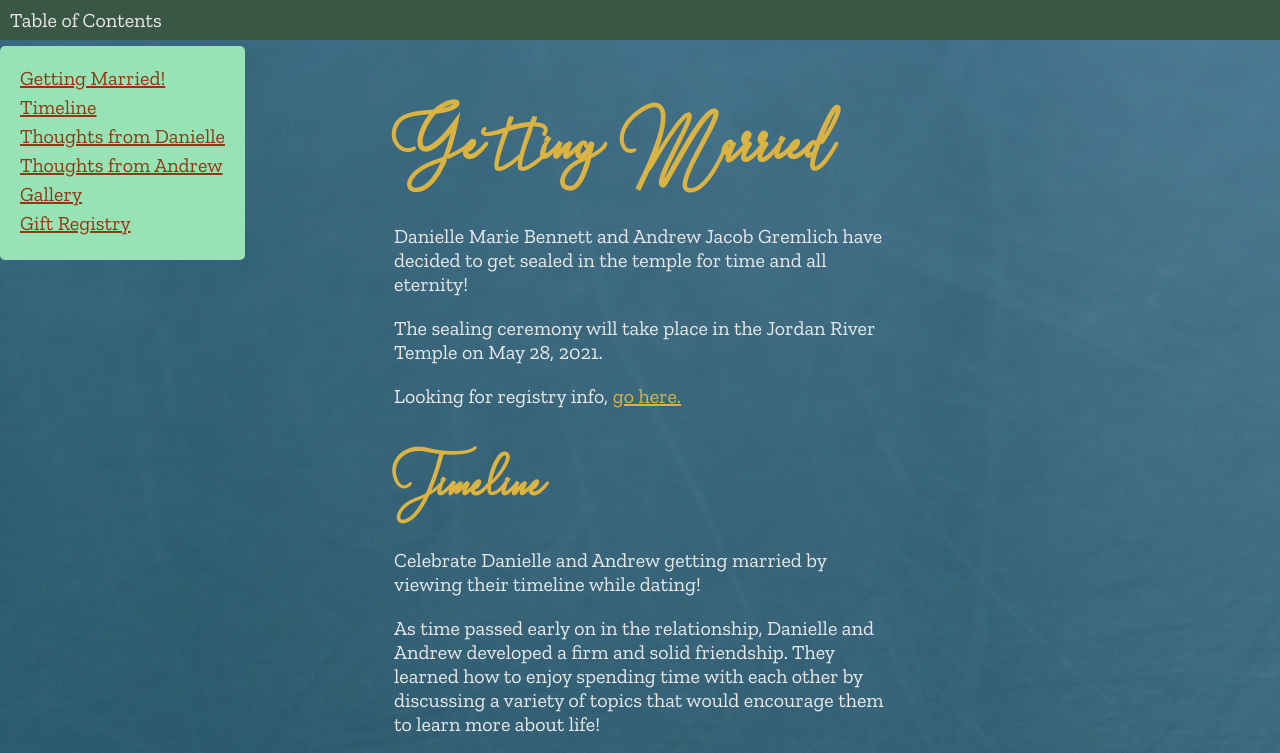
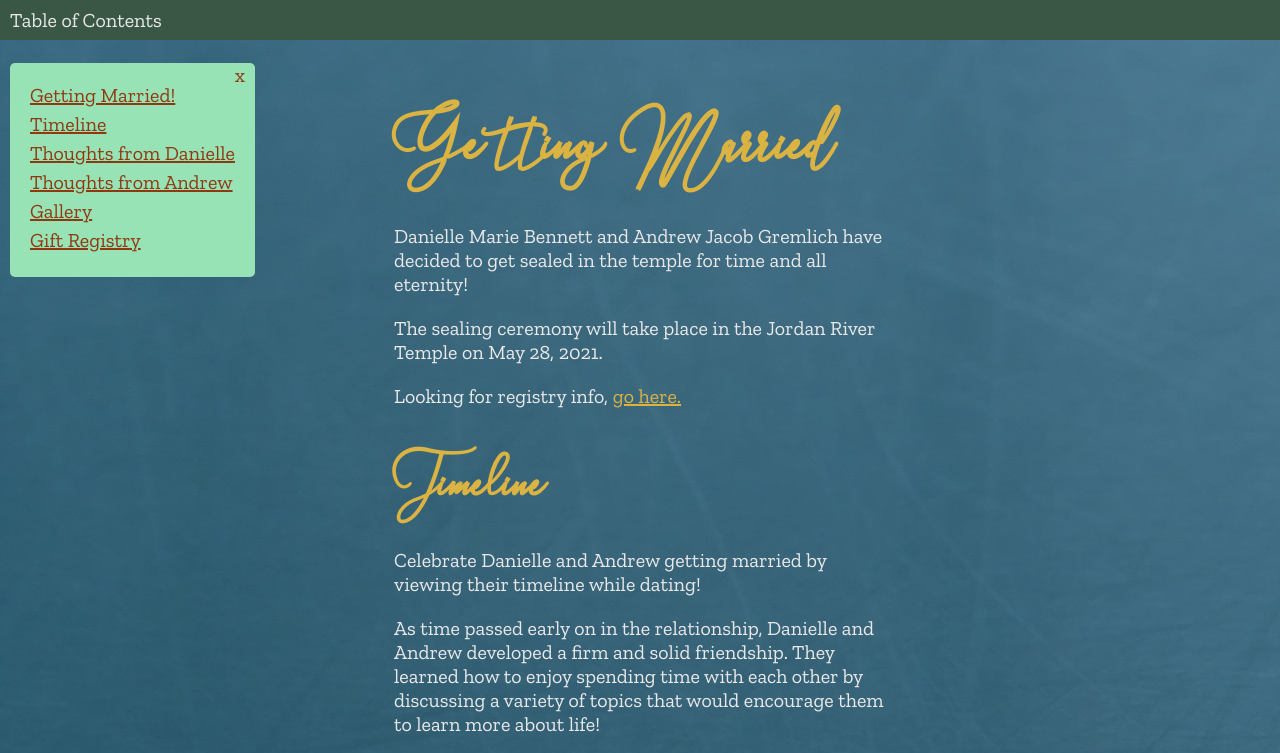
Before and after one commit to andrewgremlich/dna-wedding, a plain HTML site: page public/index.html in a window 1280 px wide. Both pictures are taken after a click on the element "Table of Contents". Shown: the top 753 px of the page. Drawn offline with Linux system fonts and the light colour scheme.

Commit message:
TOC finally implemented.

```diff
--- a/public/css/styles.css
+++ b/public/css/styles.css
@@ -63,13 +63,37 @@ nav p {
 
 #toc {
   position: absolute;
-  left: 0px;
-  top: 46px;
 
   padding: 20px;
   border-radius: 5px;
 
   background-color: var(--secondary-second-color);
+
+  transform: translateY(-150px);
+}
+
+.toc-slide-in {
+  animation: toc-slide-in 0.5s forwards;
+}
+
+.toc-slide-out {
+  animation: toc-slide-out 0.5s forwards;
+}
+
+@keyframes toc-slide-in {
+  100% {
+    transform: translateY(150px);
+  }
+}
+
+@keyframes toc-slide-out {
+  0% {
+    transform: translateY(150px);
+  }
+
+  100% {
+    transform: translateY(-150px);
+  }
 }
 
 #toc li {
@@ -78,8 +102,17 @@ nav p {
   margin-bottom: 5px;
 }
 
-#toc a {
+#toc a,
+#toc p {
   color: var(--primary-third-color);
+}
+
+#tocExit {
+  position: absolute;
+  top: 0;
+  right: 10px;
+
+  cursor: pointer;
 }
 
 main {
@@ -95,6 +128,18 @@ main {
   padding-bottom: 100px;
   padding-left: 10px;
   padding-right: 10px;
+}
+
+@media only screen and (min-width: 600px) {
+  #contents {
+    width: 70vw;
+  }
+}
+
+@media only screen and (min-width: 1200px) {
+  #contents {
+    width: 40vw;
+  }
 }
 
 h1,
@@ -129,6 +174,13 @@ h1 {
   color: var(--primary-second-color);
 }
 
+@media only screen and (min-width: 600px) {
+  h1 {
+    font-size: 75px;
+    margin-bottom: 30px;
+  }
+}
+
 h2 {
   font-size: 45px;
 
@@ -136,6 +188,15 @@ h2 {
   margin-bottom: 25px;
 
   color: var(--primary-second-color);
+}
+
+@media only screen and (min-width: 600px) {
+  h2 {
+    font-size: 60px;
+
+    padding-top: 20px;
+    margin-bottom: 25px;
+  }
 }
 
 p {
@@ -185,27 +246,3 @@ a:visited,
 a:hover {
   color: var(--secondary-third-color);
 }
-
-@media only screen and (min-width: 600px) {
-  h1 {
-    font-size: 75px;
-    margin-bottom: 30px;
-  }
-
-  h2 {
-    font-size: 60px;
-
-    padding-top: 20px;
-    margin-bottom: 25px;
-  }
-
-  #contents {
-    width: 70vw;
-  }
-}
-
-@media only screen and (min-width: 1200px) {
-  #contents {
-    width: 40vw;
-  }
-}
--- a/public/index.html
+++ b/public/index.html
@@ -25,7 +25,6 @@
         - links to photos to have them appear in timeline
       - Danielle's words
       - different styling for Danielle's and Andrew's words.
-      - table of contents for quick links.
       - make it fun! graphics and animations
 
       - RSVP database (Actually don't do this here, to not publicize that information.)
@@ -35,7 +34,9 @@
       <nav>
         <p id="tocClick">Table of Contents</p>
 
-        <ul id="toc">
+        <div id="toc">
+          <p id="tocExit">x</p>
+          <ul>
             <li><a href="#wedding">Getting Married!</a></li>
             <li><a href="#timeline">Timeline</a></li>
             <li><a href="#danielle">Thoughts from Danielle</a></li>
@@ -43,6 +44,7 @@
             <li><a href="#gallery">Gallery</a></li>
             <li><a href="#gift">Gift Registry</a></li>
           </ul>
+        </div>
       </nav>
 
       <div id="contents">
@@ -115,6 +117,8 @@
 
         <div id="danielle">
           <h2>Thoughts from Danielle</h2>
+
+          <p>Being written... come back later!</p>
         </div>
 
         <div id="andrew">
--- a/public/index.js
+++ b/public/index.js
@@ -1,3 +1,22 @@
+import Query from "./scripts/modules/Query.js";
+
 if ("serviceWorker" in navigator) {
   navigator.serviceWorker.register("./sw.js");
 }
+
+const tableOfContentsClick = new Query("#tocClick");
+const tableOfContents = new Query("#toc");
+const exitTableOfContents = new Query("#tocExit");
+
+const tocSlideInSlideOut = () => {
+  const isOpen = tableOfContents.element.classList.contains("toc-slide-in");
+
+  tableOfContents.element.setAttribute(
+    "class",
+    isOpen ? "toc-slide-out" : "toc-slide-in"
+  );
+};
+
+tableOfContentsClick.element.addEventListener("click", tocSlideInSlideOut);
+
+exitTableOfContents.element.addEventListener("click", tocSlideInSlideOut);
--- /dev/null
+++ b/public/scripts/modules/Query.js
@@ -0,0 +1,11 @@
+function Query(selector) {
+  this.element = undefined;
+
+  this.query(selector);
+}
+
+Query.prototype.query = function (selector) {
+  this.element = document.querySelector(selector);
+};
+
+export default Query;
```
Lines whose indentation alone changed are shown as unchanged.
